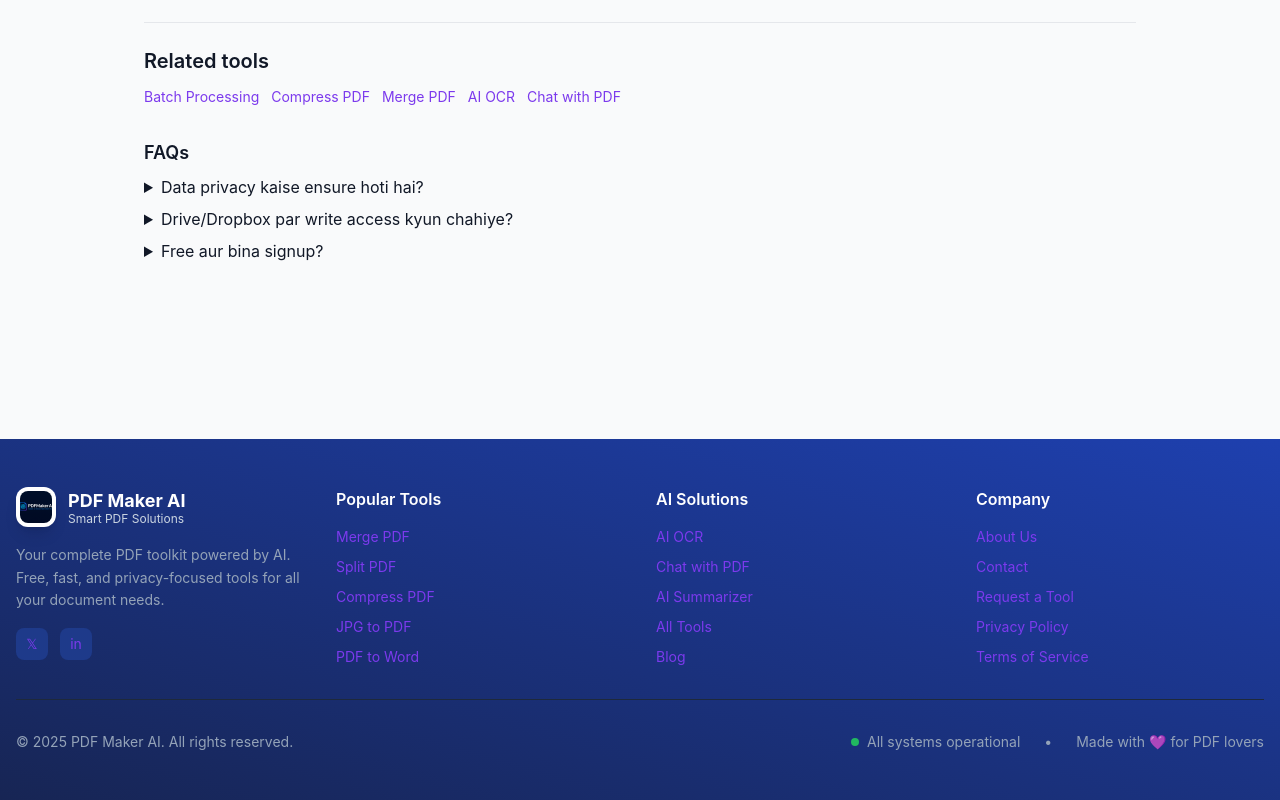
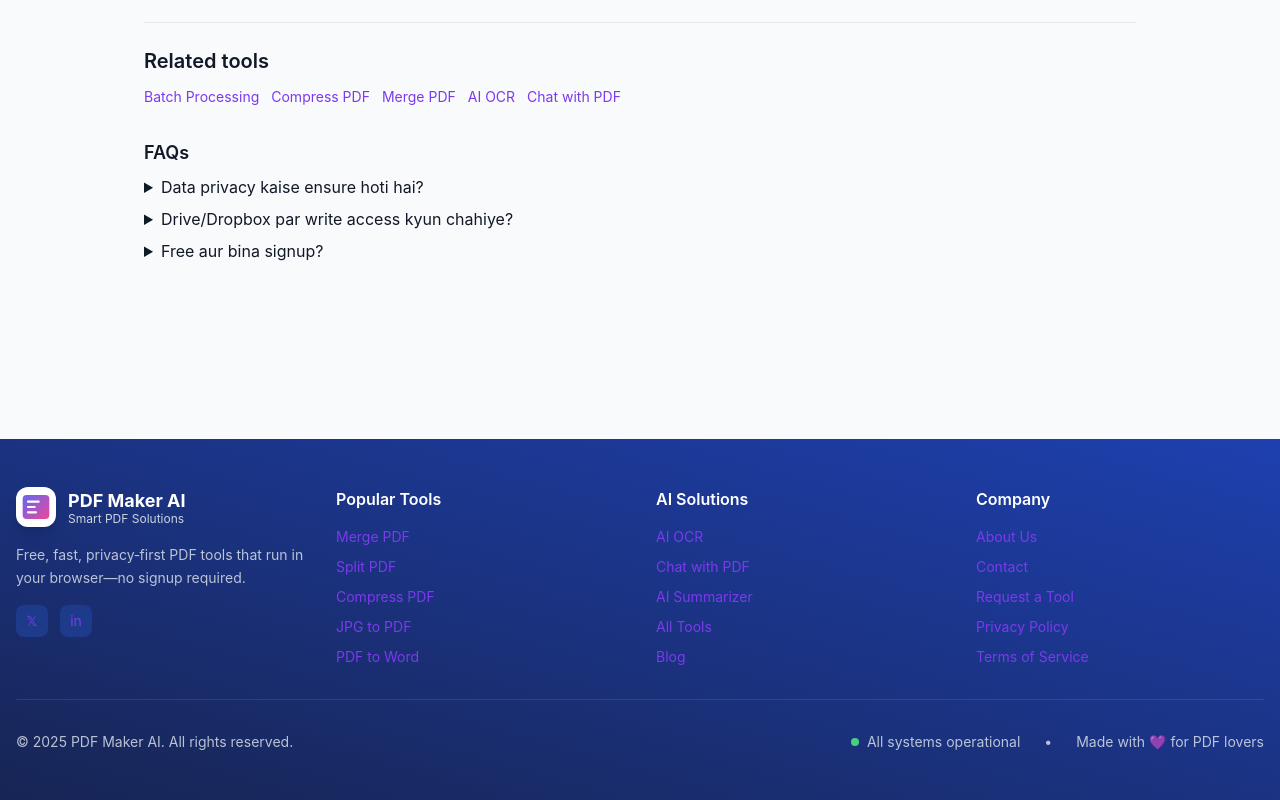
Before and after one commit to studybuild576-commits/my-tool-website, a Next.js app: page /cloud-integration in a window 1280 px wide. Shown: the part 667-1467 px from the top of the page. Built offline with nearby package versions, Linux system fonts and the light colour scheme.

Commit message:
Update Footer.tsx

```diff
--- a/components/Footer.tsx
+++ b/components/Footer.tsx
@@ -1,27 +1,43 @@
+// components/Footer.tsx
 import Link from "next/link";
 
 export default function Footer() {
+  const year = new Date().getFullYear();
   return (
-    <footer className="bg-gradient-to-tr from-primary-900 to-primary-700 text-white mt-20">
+    <footer className="bg-gradient-to-tr from-primary-900 to-primary-700 text-white mt-20" role="contentinfo">
       <div className="max-w-7xl mx-auto px-4 py-12">
         <div className="grid grid-cols-1 md:grid-cols-4 gap-8 mb-8">
           {/* Brand */}
           <div>
             <div className="flex items-center gap-3 mb-4">
-              <img src="/logo.png" alt="PDF Maker AI" className="w-10 h-10 rounded-xl shadow-lg bg-white p-1 object-cover" />
+              {/* Inline SVG logo (no external image) */}
+              <span className="inline-flex items-center justify-center w-10 h-10 rounded-xl shadow-lg bg-white">
+                <svg viewBox="0 0 24 24" className="w-8 h-8" aria-label="PDF Maker AI logo">
+                  <defs>
+                    <linearGradient id="g" x1="0" y1="0" x2="1" y2="1">
+                      <stop offset="0%" stopColor="#6366f1" />
+                      <stop offset="100%" stopColor="#ec4899" />
+                    </linearGradient>
+                  </defs>
+                  <rect x="2" y="3" width="20" height="18" rx="3" fill="url(#g)" />
+                  <path d="M6 8h8M6 12h5M6 16h6" stroke="white" strokeWidth="1.6" strokeLinecap="round" />
+                </svg>
+              </span>
               <div>
                 <div className="text-lg font-bold">PDF Maker AI</div>
                 <div className="text-xs text-slate-300 -mt-1">Smart PDF Solutions</div>
               </div>
             </div>
-            <p className="text-sm text-slate-400 mb-4 leading-relaxed">
-              Your complete PDF toolkit powered by AI. Free, fast, and privacy-focused tools for all your document needs.
+            <p className="text-sm text-slate-200/80 mb-4 leading-relaxed">
+              Free, fast, privacy‑first PDF tools that run in your browser—no signup required.
             </p>
-            <div className="flex gap-3">
-              <a href="#" className="w-8 h-8 bg-primary-800 hover:bg-primary-700 rounded-lg flex items-center justify-center transition">
+            <div className="flex gap-3" aria-label="Social links">
+              <a href="https://x.com/" target="_blank" rel="noopener noreferrer" aria-label="Follow on X"
+                 className="w-8 h-8 bg-primary-800 hover:bg-primary-700 rounded-lg flex items-center justify-center transition focus:outline-none focus:ring-2 focus:ring-white/60">
                 <span className="text-sm">𝕏</span>
               </a>
-              <a href="#" className="w-8 h-8 bg-primary-800 hover:bg-primary-700 rounded-lg flex items-center justify-center transition">
+              <a href="https://www.linkedin.com/" target="_blank" rel="noopener noreferrer" aria-label="Follow on LinkedIn"
+                 className="w-8 h-8 bg-primary-800 hover:bg-primary-700 rounded-lg flex items-center justify-center transition focus:outline-none focus:ring-2 focus:ring-white/60">
                 <span className="text-sm">in</span>
               </a>
             </div>
@@ -29,53 +45,53 @@ export default function Footer() {
 
           {/* Popular Tools */}
           <div>
-              <h3 className="font-semibold mb-4 text-white">Popular Tools</h3>
-            <ul className="space-y-2.5 text-sm text-slate-200">
-              <li><Link href="/pdf-merge" className="hover:text-indigo-400 transition">Merge PDF</Link></li>
-              <li><Link href="/pdf-splitter" className="hover:text-indigo-400 transition">Split PDF</Link></li>
-              <li><Link href="/pdf-compress" className="hover:text-indigo-400 transition">Compress PDF</Link></li>
-              <li><Link href="/jpg-to-pdf" className="hover:text-indigo-400 transition">JPG to PDF</Link></li>
-              <li><Link href="/pdf-to-word" className="hover:text-indigo-400 transition">PDF to Word</Link></li>
+            <h3 className="font-semibold mb-4 text-white">Popular Tools</h3>
+            <ul className="space-y-2.5 text-sm text-slate-100/90">
+              <li><Link href="/merge-pdf" className="hover:text-indigo-200 transition focus:outline-none focus:ring-2 focus:ring-white/60">Merge PDF</Link></li>
+              <li><Link href="/split-pdf" className="hover:text-indigo-200 transition focus:outline-none focus:ring-2 focus:ring-white/60">Split PDF</Link></li>
+              <li><Link href="/compress-pdf" className="hover:text-indigo-200 transition focus:outline-none focus:ring-2 focus:ring-white/60">Compress PDF</Link></li>
+              <li><Link href="/jpg-to-pdf" className="hover:text-indigo-200 transition focus:outline-none focus:ring-2 focus:ring-white/60">JPG to PDF</Link></li>
+              <li><Link href="/pdf-to-word" className="hover:text-indigo-200 transition focus:outline-none focus:ring-2 focus:ring-white/60">PDF to Word</Link></li>
             </ul>
           </div>
 
           {/* AI Solutions */}
           <div>
             <h3 className="font-semibold mb-4 text-white">AI Solutions</h3>
-            <ul className="space-y-2.5 text-sm text-slate-200">
-              <li><Link href="/ai-ocr" className="hover:text-primary-300 transition">AI OCR</Link></li>
-              <li><Link href="/chat-with-pdf" className="hover:text-primary-300 transition">Chat with PDF</Link></li>
-              <li><Link href="/ai-summarizer" className="hover:text-primary-300 transition">AI Summarizer</Link></li>
-              <li><Link href="/tools" className="hover:text-primary-300 transition">All Tools</Link></li>
-              <li><Link href="/blog" className="hover:text-primary-300 transition">Blog</Link></li>
+            <ul className="space-y-2.5 text-sm text-slate-100/90">
+              <li><Link href="/ai-ocr" className="hover:text-primary-200 transition focus:outline-none focus:ring-2 focus:ring-white/60">AI OCR</Link></li>
+              <li><Link href="/chat-with-pdf" className="hover:text-primary-200 transition focus:outline-none focus:ring-2 focus:ring-white/60">Chat with PDF</Link></li>
+              <li><Link href="/ai-summarizer" className="hover:text-primary-200 transition focus:outline-none focus:ring-2 focus:ring-white/60">AI Summarizer</Link></li>
+              <li><Link href="/tools" className="hover:text-primary-200 transition focus:outline-none focus:ring-2 focus:ring-white/60">All Tools</Link></li>
+              <li><Link href="/blog" className="hover:text-primary-200 transition focus:outline-none focus:ring-2 focus:ring-white/60">Blog</Link></li>
             </ul>
           </div>
 
           {/* Company */}
           <div>
             <h3 className="font-semibold mb-4 text-white">Company</h3>
-            <ul className="space-y-2.5 text-sm text-slate-200">
-              <li><Link href="/about" className="hover:text-primary-300 transition">About Us</Link></li>
-              <li><Link href="/contact" className="hover:text-primary-300 transition">Contact</Link></li>
-              <li><Link href="/tool-request" className="hover:text-primary-300 transition">Request a Tool</Link></li>
-              <li><Link href="/privacy" className="hover:text-primary-300 transition">Privacy Policy</Link></li>
-              <li><Link href="/terms" className="hover:text-primary-300 transition">Terms of Service</Link></li>
+            <ul className="space-y-2.5 text-sm text-slate-100/90">
+              <li><Link href="/about" className="hover:text-primary-200 transition focus:outline-none focus:ring-2 focus:ring-white/60">About Us</Link></li>
+              <li><Link href="/contact" className="hover:text-primary-200 transition focus:outline-none focus:ring-2 focus:ring-white/60">Contact</Link></li>
+              <li><Link href="/tool-request" className="hover:text-primary-200 transition focus:outline-none focus:ring-2 focus:ring-white/60">Request a Tool</Link></li>
+              <li><Link href="/privacy" className="hover:text-primary-200 transition focus:outline-none focus:ring-2 focus:ring-white/60">Privacy Policy</Link></li>
+              <li><Link href="/terms" className="hover:text-primary-200 transition focus:outline-none focus:ring-2 focus:ring-white/60">Terms of Service</Link></li>
             </ul>
           </div>
         </div>
 
-        <div className="border-t border-slate-800 pt-8">
+        <div className="border-t border-white/10 pt-8">
           <div className="flex flex-col md:flex-row justify-between items-center gap-4">
-            <div className="text-sm text-slate-400">
-              © {new Date().getFullYear()} PDF Maker AI. All rights reserved.
+            <div className="text-sm text-slate-200/80">
+              © {year} PDF Maker AI. All rights reserved.
             </div>
-            <div className="flex items-center gap-6 text-sm text-slate-400">
+            <div className="flex items-center gap-6 text-sm text-slate-200/80">
               <span className="flex items-center gap-2">
-                <span className="w-2 h-2 bg-green-500 rounded-full animate-pulse"></span>
-                All systems operational
+                <span className="w-2 h-2 bg-green-400 rounded-full animate-pulse" aria-hidden="true" />
+                <span>All systems operational</span>
               </span>
-              <span>•</span>
-              <span>Made with 💜 for PDF lovers</span>
+              <span aria-hidden="true">•</span>
+              <span>Made with <span aria-hidden="true">💜</span> for PDF lovers</span>
             </div>
           </div>
         </div>
```
